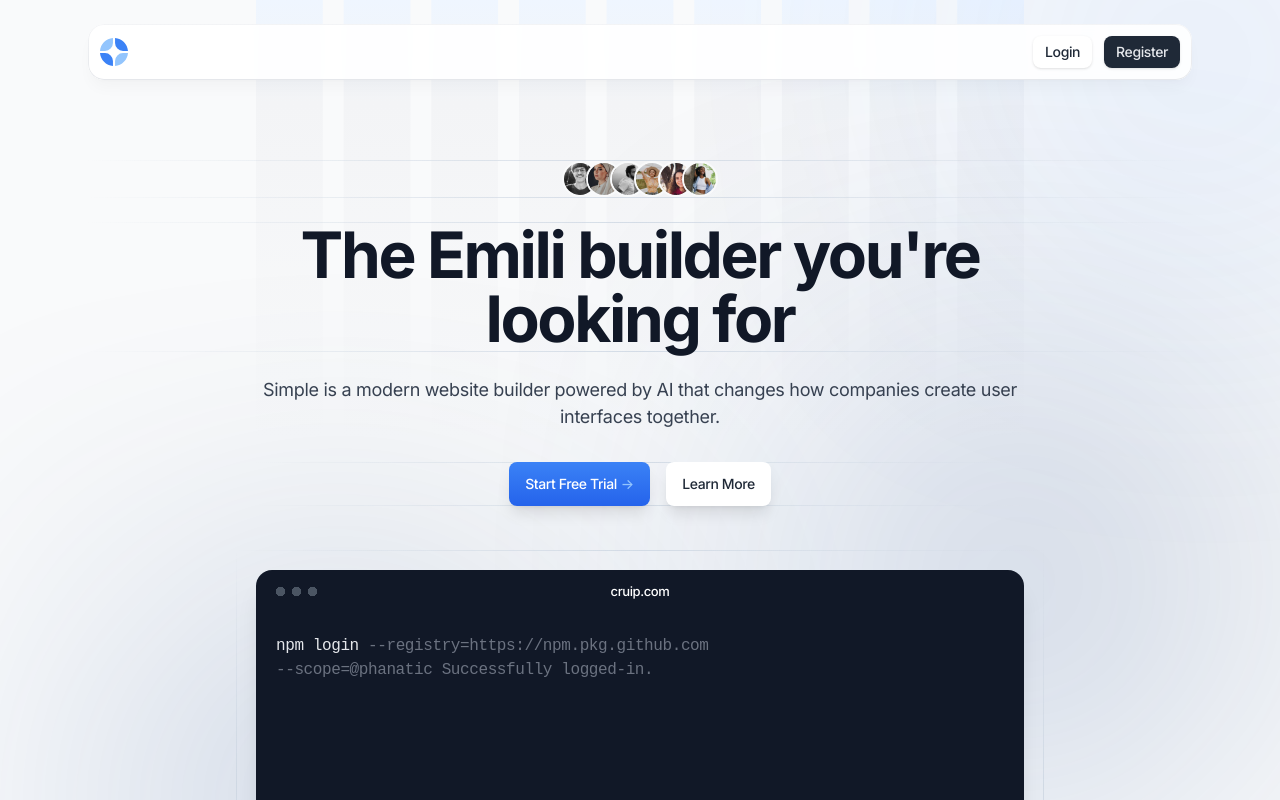
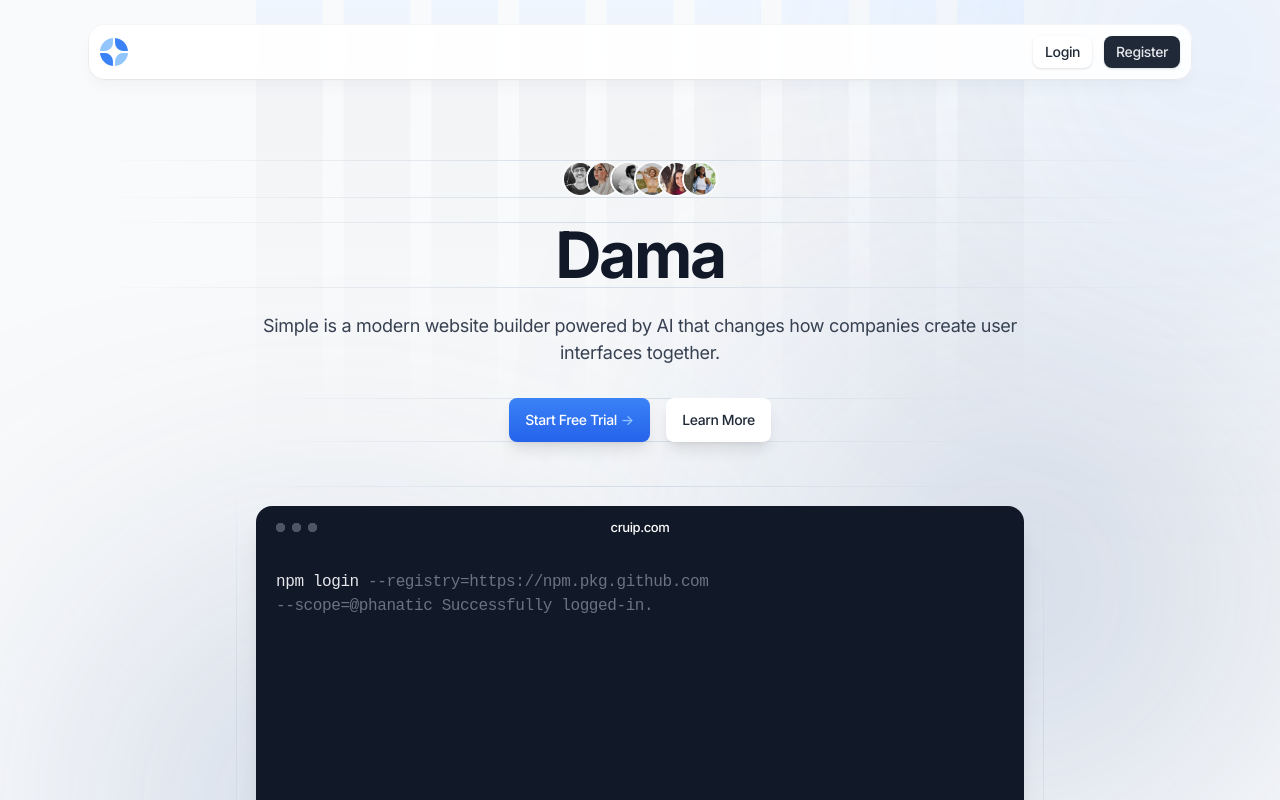
Before and after one commit to EmiliSrdoc/damatape, a Next.js app: page / in a window 1280 px wide. Shown: the top 800 px of the page. Built offline with nearby package versions, Linux system fonts and the light colour scheme.

Commit message:
test title change

```diff
--- a/components/hero-home.tsx
+++ b/components/hero-home.tsx
@@ -70,8 +70,7 @@ export default function HeroHome() {
               data-aos="zoom-y-out"
               data-aos-delay={150}
             >
-              The Emili builder you're <br className="max-lg:hidden" />
-              looking for
+              Dama
             </h1>
             <div className="mx-auto max-w-3xl">
               <p
```
